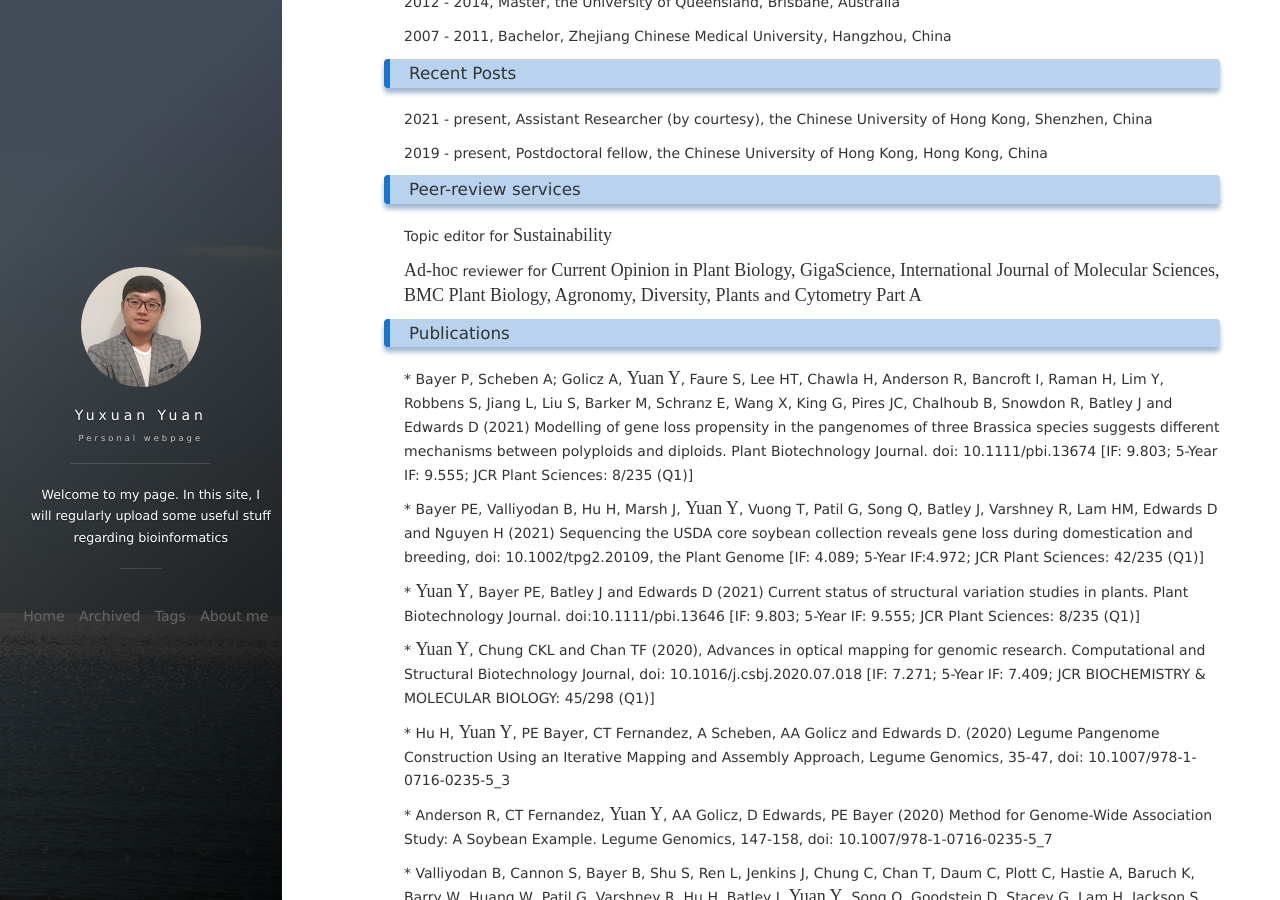
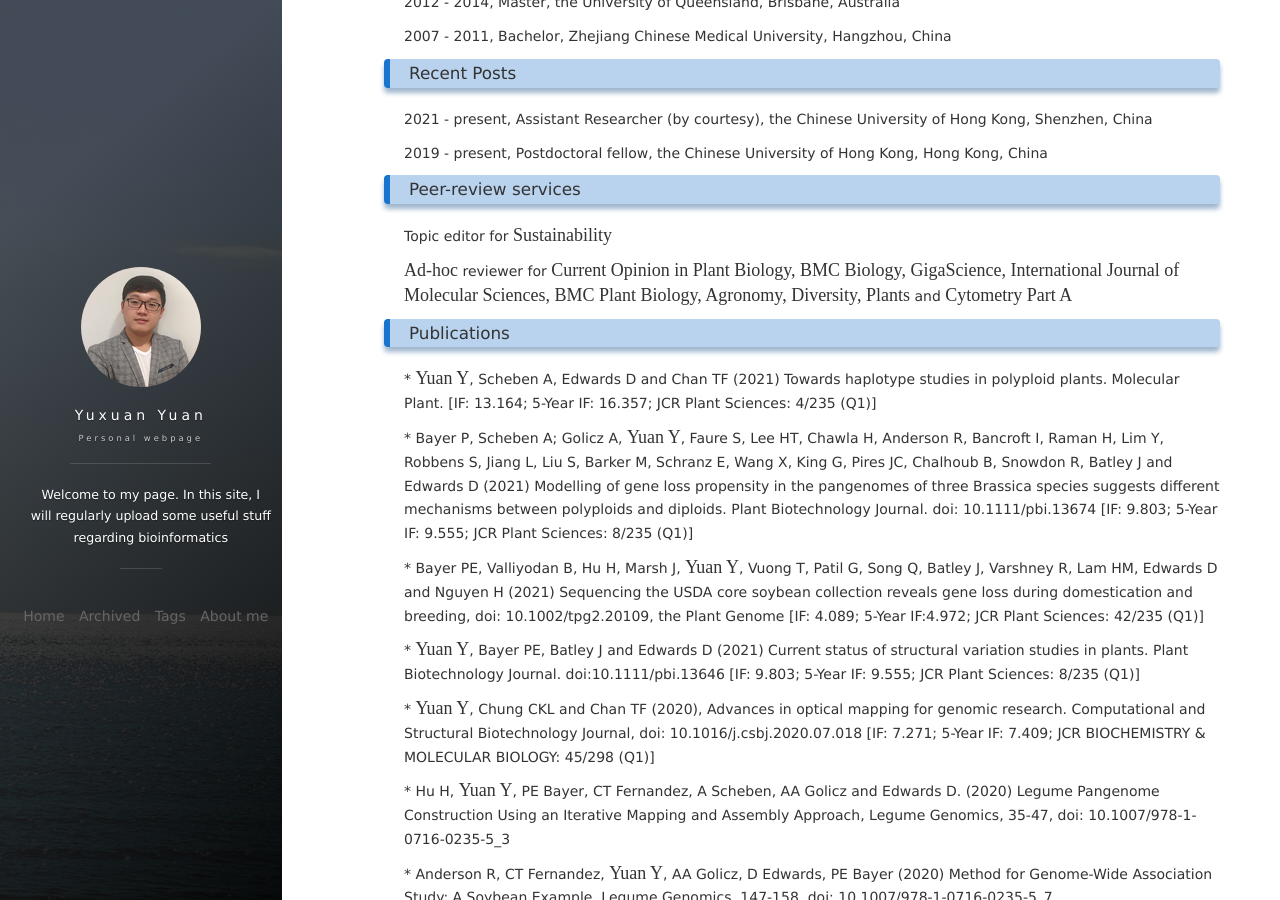
Before and after one commit to yuxuanyuan/yuxuanyuan.github.io, a Jekyll site: the page built from about.md, in a window 1280 px wide and 900 px high, scrolled down 324 px. Built offline with Jekyll 4.4.1, drawn with Linux system fonts in a browser that asks for light colours; nearby versions of some CDN libraries; comment, search, counter and statistics services are not loaded.

Commit message:
2021-11-11

```diff
--- a/about.md
+++ b/about.md
@@ -42,11 +42,15 @@ The species that I have been working on are canola, wheat and soybean
 Topic editor for <i> Sustainability</i>
 
 <p>
-<i>Ad-hoc</i> reviewer for <i> Current Opinion in Plant Biology, GigaScience, International Journal of Molecular Sciences, BMC Plant Biology, Agronomy, Diversity, Plants </i> and <i>Cytometry Part A</i>
+<i>Ad-hoc</i> reviewer for <i> Current Opinion in Plant Biology, BMC Biology, GigaScience, International Journal of Molecular Sciences, BMC Plant Biology, Agronomy, Diversity, Plants </i> and <i>Cytometry Part A</i>
 
 <p>
 
 <h3> Publications </h3>
+
+<p>
+
+* <i>Yuan Y</i>, Scheben A, Edwards D and Chan TF (2021) Towards haplotype studies in polyploid plants. Molecular Plant. [<b>IF: 13.164</b>; 5-Year IF: 16.357; JCR Plant Sciences: 4/235 (Q1)]
 
 <p>
 
```
